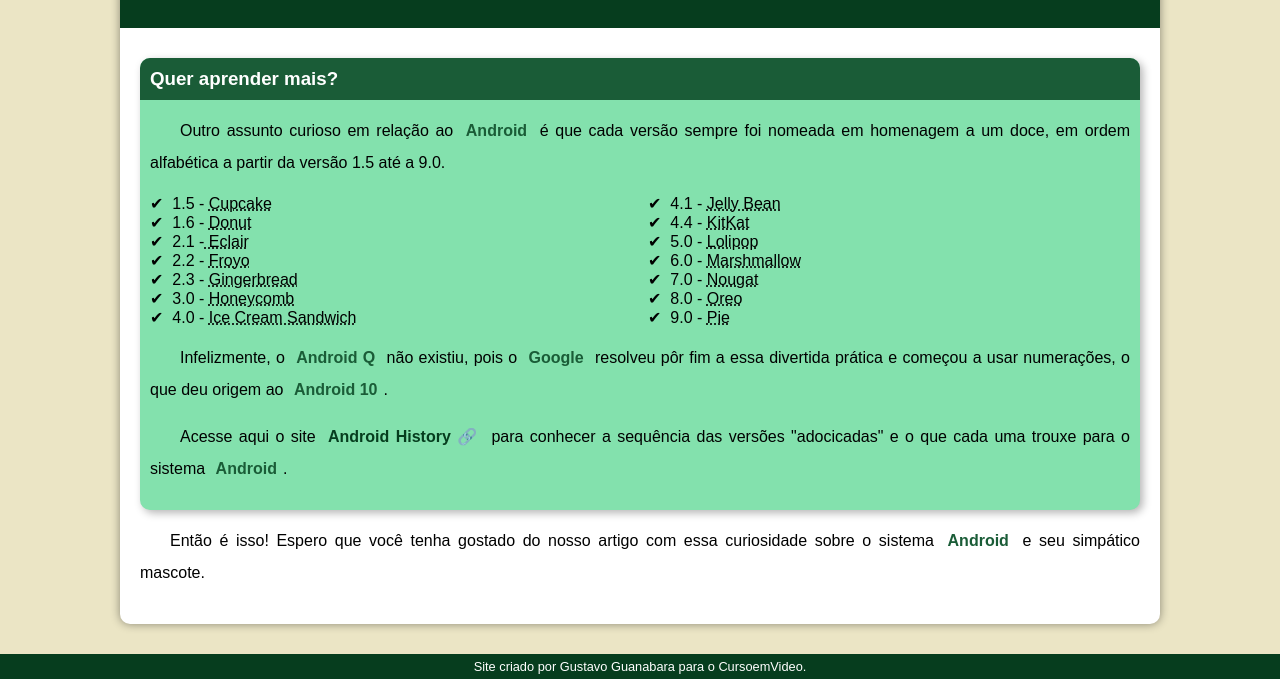
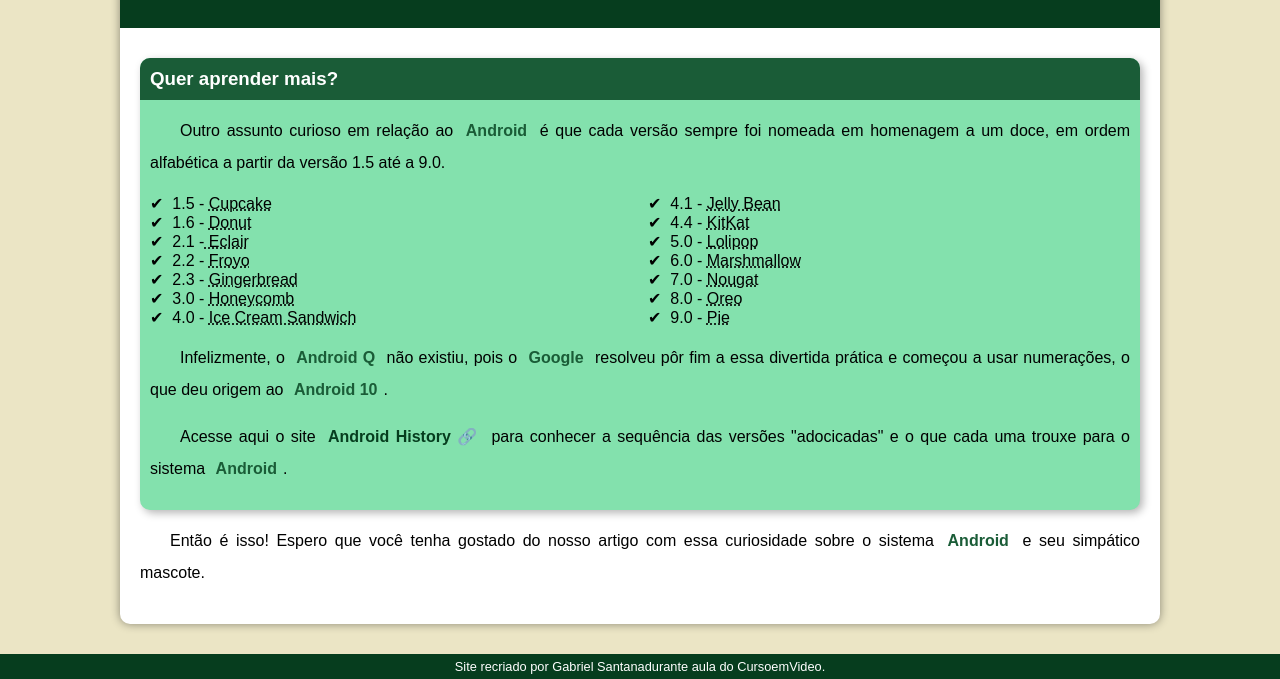
Before and after one commit to gabrielgsantana/projeto-android, a plain HTML site: page index.html in a window 1280 px wide. Shown: the part 2414-3093 px from the top of the page. Drawn offline with Linux system fonts and the light colour scheme.

Commit message:
Site corrigido

```diff
--- a/index.html
+++ b/index.html
@@ -83,7 +83,7 @@
         </article>
     </main>
     <footer>
-        <p>Site criado por <a href="https://gustavoguanabara.github.io/" target="_blank">Gustavo Guanabara</a> para o <a href="https://www.youtube.com/@CursoemVideo" target="_blank">CursoemVideo</a>.</p>
+        <p>Site recriado por <a href="https://github.com/gabrielgsantana/" target="_blank">Gabriel Santana</a>durante aula do <a href="https://www.youtube.com/@CursoemVideo" target="_blank">CursoemVideo</a>.</p>
     </footer>
 </body>
 </html>
```
